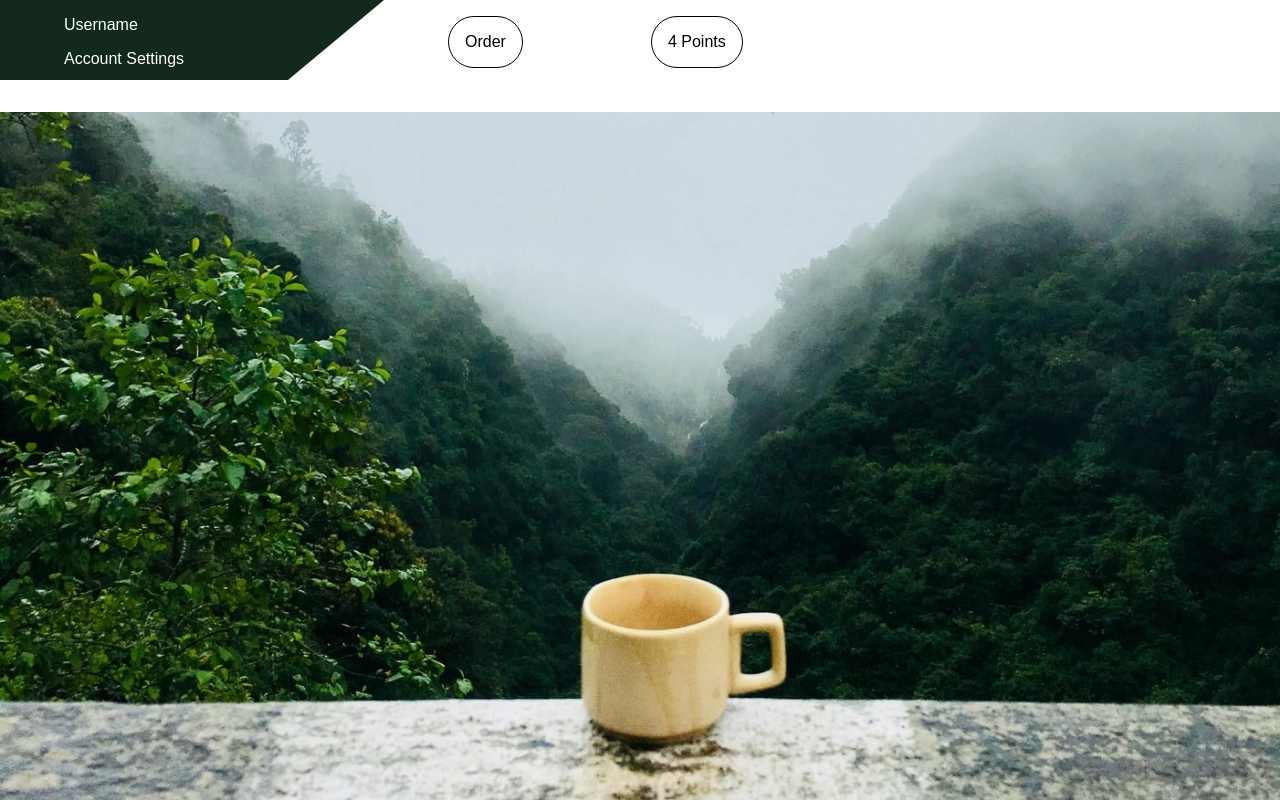
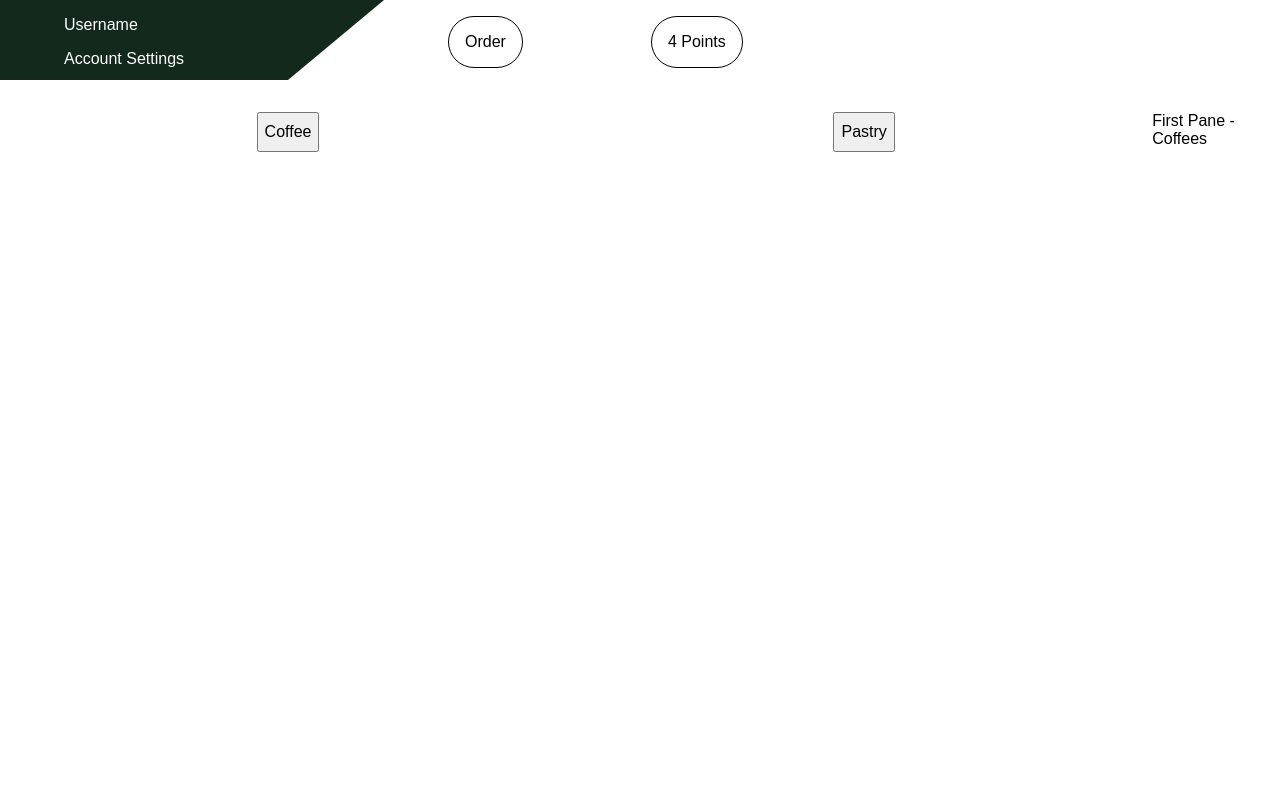
Before and after one commit to worpel/roast-well-coffee, a React (Create React App) app: page / in a window 1280 px wide. Shown: the top 800 px of the page. Built offline with nearby package versions, Linux system fonts and the light colour scheme.

Commit message:
Basic logic for toggling Orders

```diff
--- a/src/App.js
+++ b/src/App.js
@@ -11,7 +11,7 @@ class App extends Component {
     return (
       <div className="App">
         <Navbar />
-        <Homepage />
+        {/* <Homepage /> */}
         <Order />
         <Footer />
       </div>
--- a/src/Components/Order/Order.css
+++ b/src/Components/Order/Order.css
@@ -1,8 +1,6 @@
-* {
-  margin: 0;
-  padding: 0;
+.hidden {
+  display: none;
 }
-
 .order {
   width: 100vw;
   height: 100vh;
--- a/src/Components/Order/Order.js
+++ b/src/Components/Order/Order.js
@@ -2,16 +2,31 @@ import React, { Component } from 'react';
 import './Order.css';
 
 class Order extends Component {
+  switchToCoffee = () => {
+    let coffee = document.querySelector('.firstPane');
+    let pastry = document.querySelector('.secondPane');
+    pastry.classList.add('hidden');
+    coffee.classList.remove('hidden');
+  }
+  switchToPastry = () => {
+    let coffee = document.querySelector('.firstPane');
+    let pastry = document.querySelector('.secondPane');
+    coffee.classList.add('hidden');
+    pastry.classList.remove('hidden');
+  }
   render() {
     return (
       <div className="order">
         <div className="tabs" id="coffees">
-          <button onclick="">Coffee</button>
+          <button onClick={this.switchToCoffee}>Coffee</button>
         </div>
 
         <div className="tabs" id="pastry">
-          <button onclick="">Pastry</button>
+          <button onClick={this.switchToPastry}>Pastry</button>
         </div>
+
+        <div className="firstPane">First Pane - Coffees</div>
+        <div className="secondPane hidden">Second Pane - Pastries</div>
       </div>
     );
   }
```
